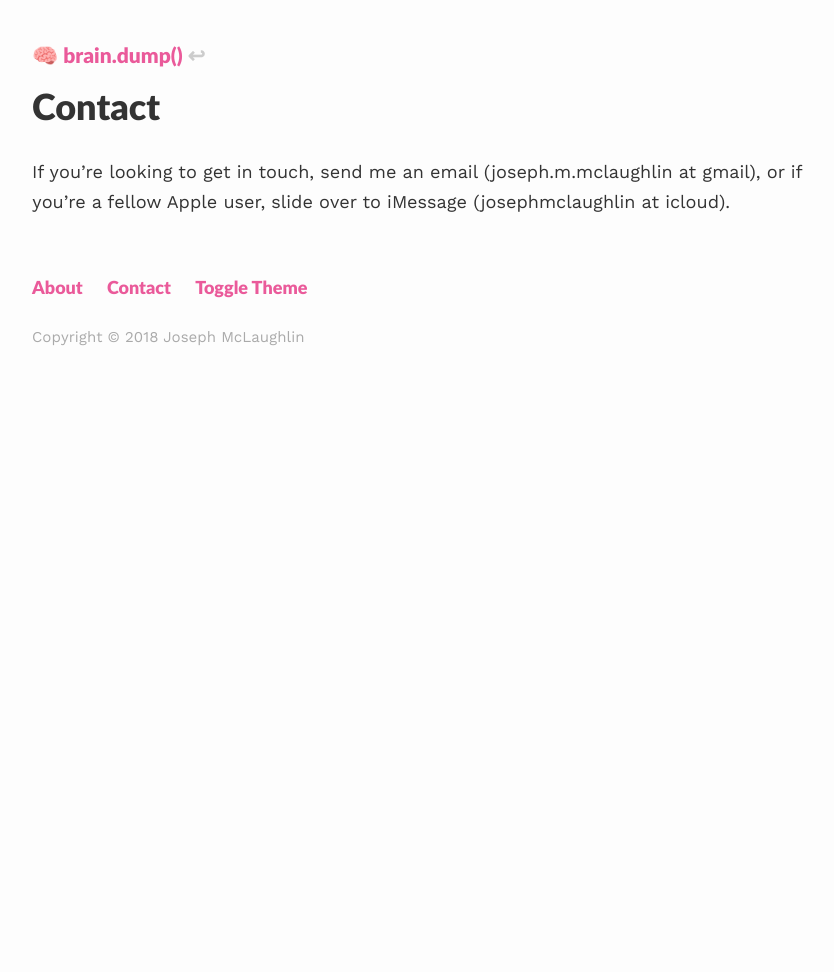
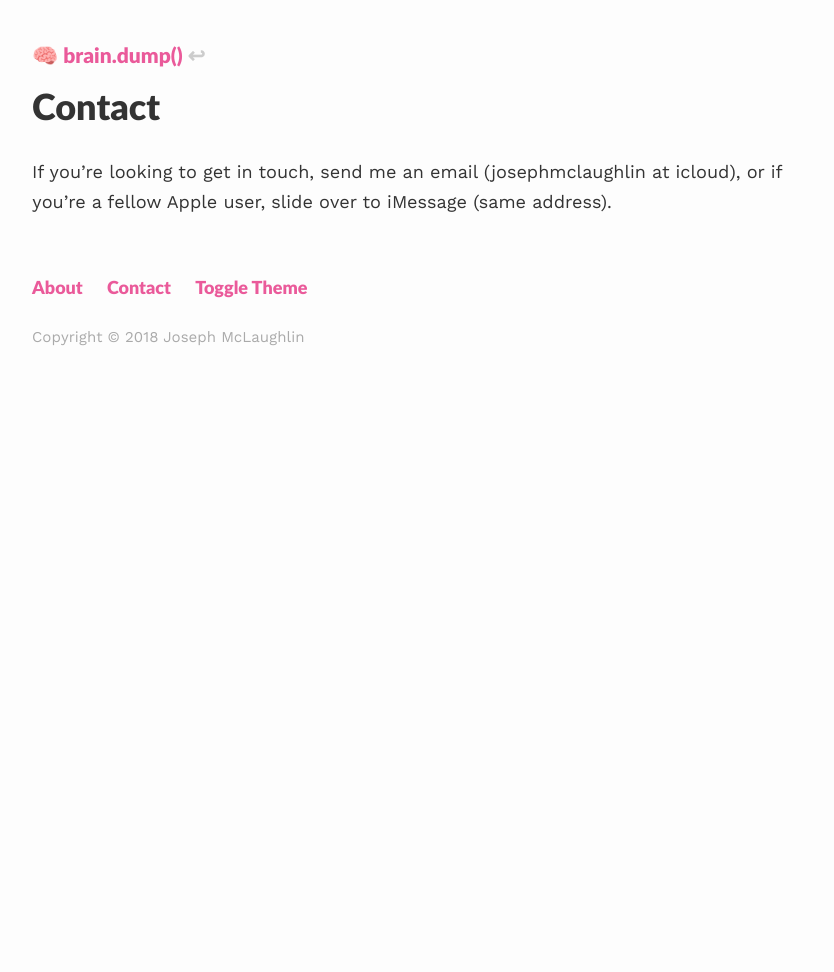
Before and after one commit to mclaughj/mclaughj.github.io, a Jekyll site: the page built from contact.md, in a window 1280 px wide. Shown: the whole page, without its empty margins (208-1042 px from the left). Built offline with Jekyll 4.4.1, drawn with Linux system fonts in a browser that asks for light colours.

Commit message:
Update contact email and iMessage info

```diff
--- a/contact.md
+++ b/contact.md
@@ -4,4 +4,4 @@ layout: post
 permalink: /contact/
 ---
 
-If you're looking to get in touch, send me an email (joseph.m.mclaughlin at gmail), or if you're a fellow Apple user, slide over to iMessage (josephmclaughlin at icloud).
+If you're looking to get in touch, send me an email (josephmclaughlin at icloud), or if you're a fellow Apple user, slide over to iMessage (same address).
```
